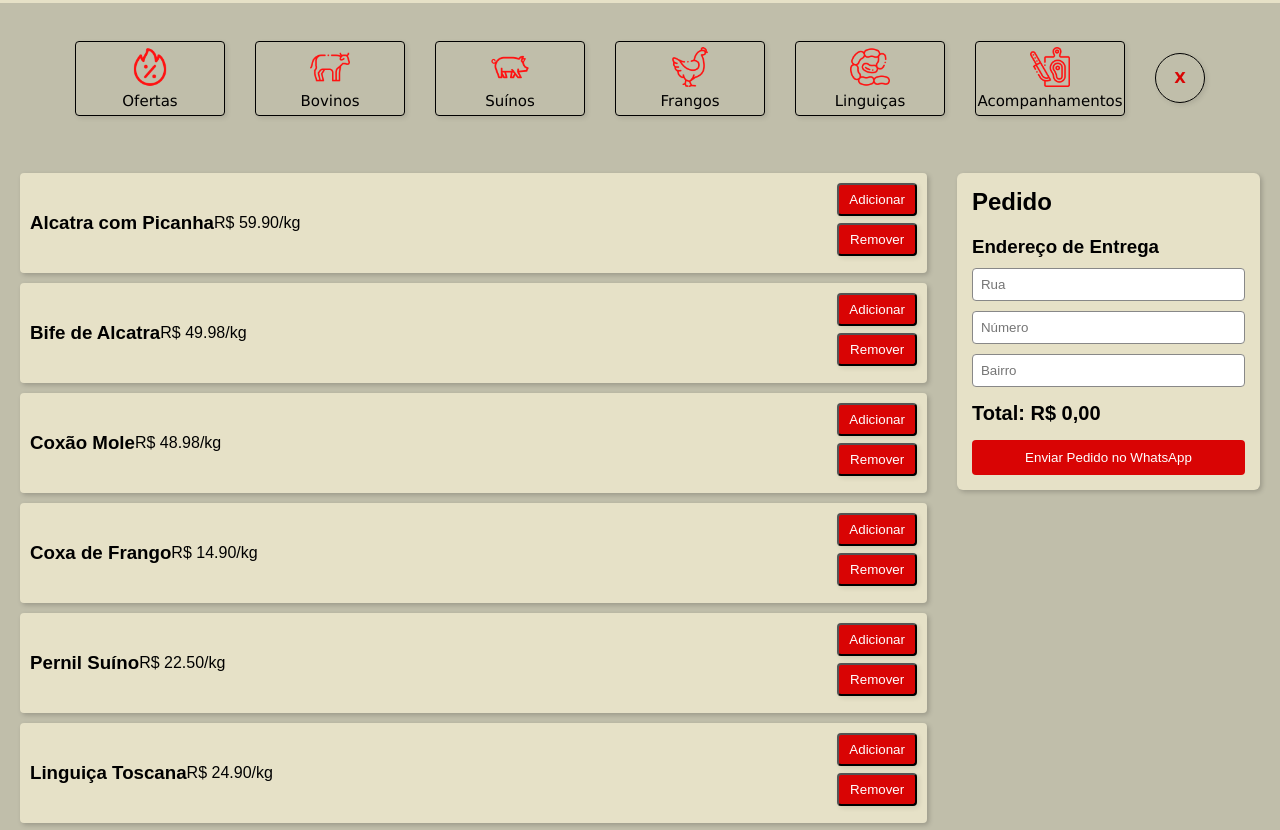
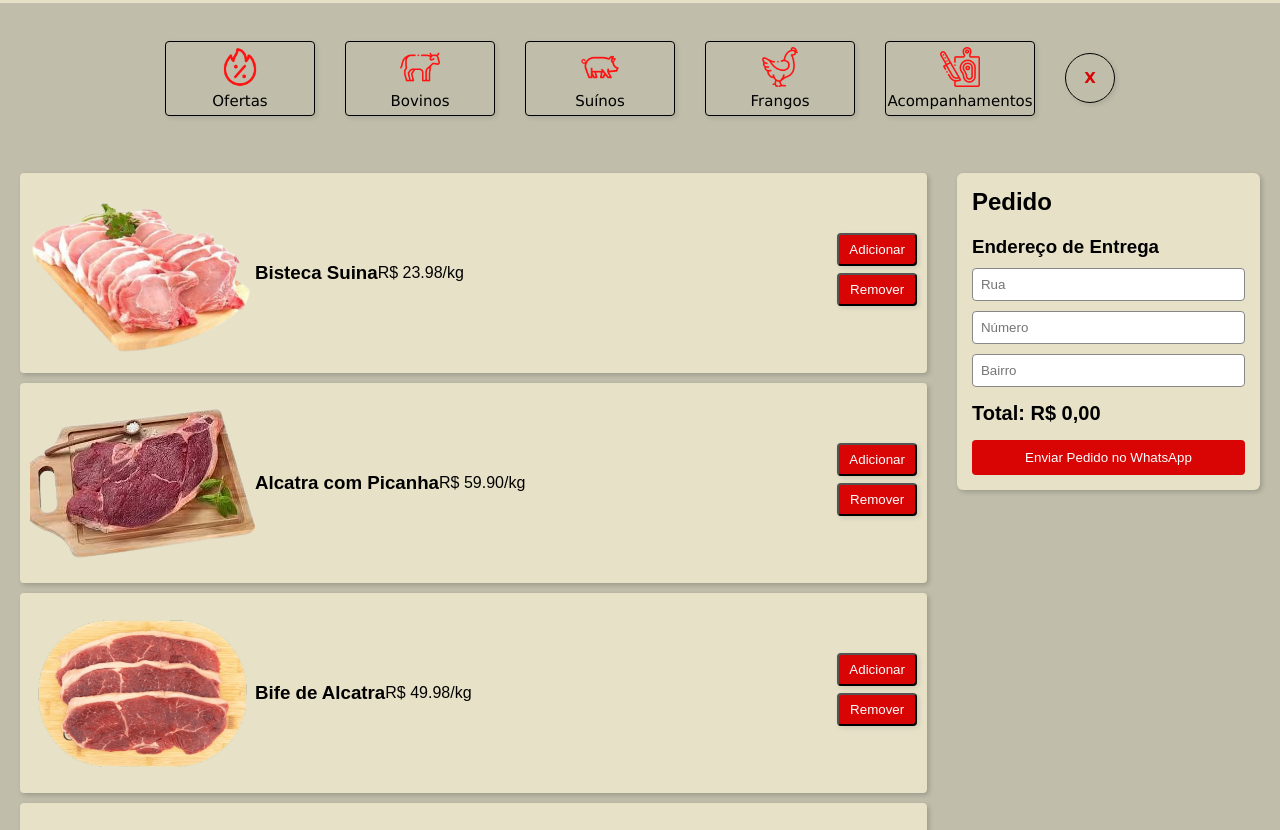
Before and after one commit to CaioHF/Chama_Crioula, a plain HTML site: page index.html in a window 1280 px wide. Shown: the part 97-927 px from the top of the page. Drawn offline with Linux system fonts and the light colour scheme.

Commit message:
Testando o tamanho da caixa dos produtos para redimensionar imagens

```diff
--- a/estilos/style.css
+++ b/estilos/style.css
@@ -134,15 +134,12 @@ div.InputBusca {
 .produto {
     display: flex;
     align-items: center;
-    height: 100px;
+    height: 200px;
     width: 100%;
     background-color: var(--cor-marrom);
     border-radius: 4px;
     margin-bottom: 10px;
-    background:#E6E1C7;
-    border-radius:4px;
-    padding:10px;
-    text-align:center;
+    padding: 10px;
     box-shadow:2px 2px 5px rgba(0,0,0,0.2);
 }
 
--- a/index.html
+++ b/index.html
@@ -20,7 +20,7 @@
         <p class="tipos" data-cat="bovino"><img src="imagens/bovino.png">Bovinos</p>
         <p class="tipos" data-cat="suino"><img src="imagens/suino.png">Suínos</p>
         <p class="tipos" data-cat="frango"><img src="imagens/frango.png">Frangos</p>
-        <p class="tipos" data-cat="linguica"><img src="imagens/linguica.png">Linguiças</p>
+        <!--<p class="tipos" data-cat="linguica"><img src="imagens/linguica.png">Linguiças</p><!-->
         <p class="tipos" data-cat="acompanhamentos"><img src="imagens/carne.png">Acompanhamentos</p>
         <p class="tipos-delet" data-cat="todos">X</p>
     </section>
--- a/script.js
+++ b/script.js
@@ -1,12 +1,11 @@
 // LISTA DE PRODUTOS (com categoria)
 const produtos = [
-  { nome: "Alcatra com Picanha", preco: 59.90, img: "", categoria: "bovino" },
-  { nome: "Bife de Alcatra", preco: 49.98, img: "", categoria: "bovino" },
-  { nome: "Coxão Mole", preco: 48.98, img: "", categoria: "bovino" },
-  { nome: "Coxa de Frango", preco: 14.90, img: "", categoria: "frango" },
-  { nome: "Pernil Suíno", preco: 22.50, img: "", categoria: "suino" },
-  { nome: "Linguiça Toscana", preco: 24.90, img: "", categoria: "linguica" },
-  { nome: "Arroz (1kg)", preco: 6.50, img: "", categoria: "acompanhamentos" }
+  { nome: "Bisteca Suina", preco: 23.98, img: "imagens/produtos/bisteca_suina.png", categoria: "ofertas" },
+  { nome: "Alcatra com Picanha", preco: 59.90, img: "imagens/produtos/alcatra.png", categoria: "bovino" },
+  { nome: "Bife de Alcatra", preco: 49.98, img: "imagens/produtos/bife.png", categoria: "bovino" },
+  { nome: "Pernil Suíno", preco: 23.98, img: "imagens/produtos/pernil.png", categoria: "suino" },
+  { nome: "Meio da Asa", preco: 29.98, img: "imagens/produtos/meio_da_asa.png", categoria: "frango" },
+  { nome: "Carvão 4kg", preco: 29.98, img: "imagens/produtos/carvao4.png", categoria: "acompanhamentos" }
 ];
 
 // referencia DOM
```
Also changed, not shown: imagens/produtos/alcatra.png (added), imagens/produtos/bife.png (added), imagens/produtos/bisteca_suina.png (added), imagens/produtos/carvao4.png (added), imagens/produtos/meio_da_asa.png (added), imagens/produtos/pernil.png (added).
